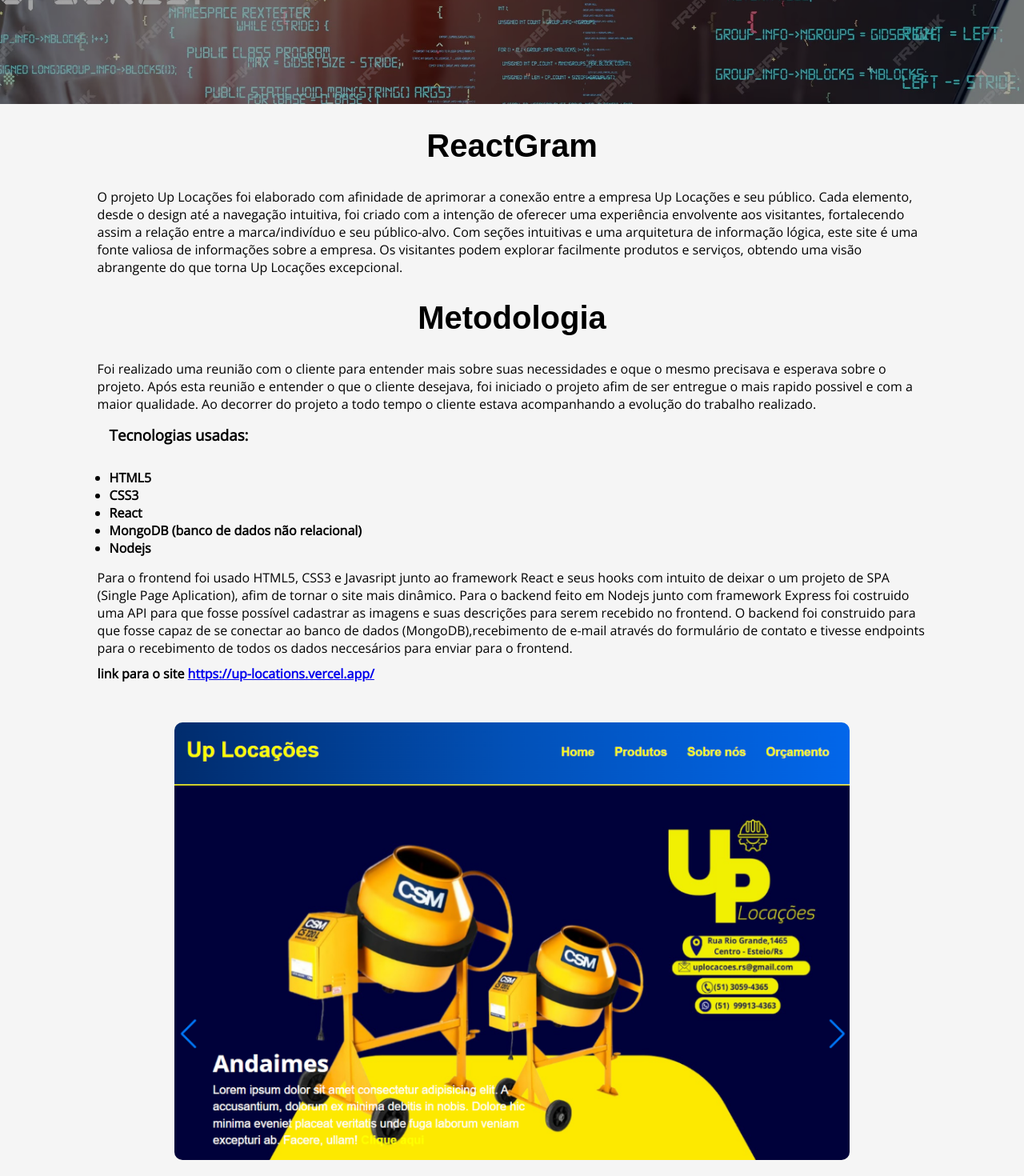
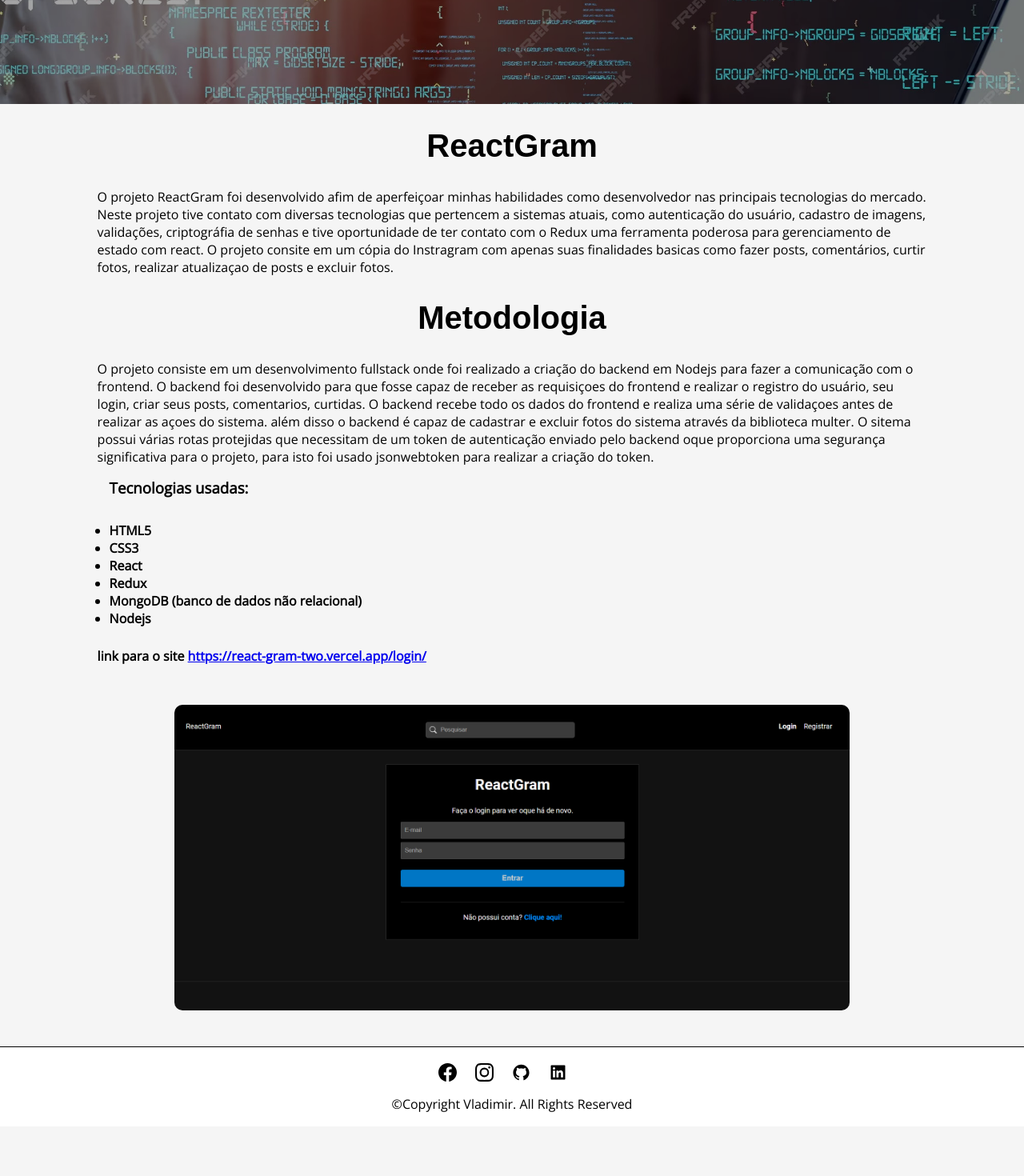
Before and after one commit to VladimirMonteiro/portifolio, a React (Vite) app: page /projetos/ReactGram in a window 1280 px wide. Shown: the part 200-1670 px from the top of the page at 80% size. After the commit the page ends 1608 px from the top, so only its background shows below. Built offline with nearby package versions, Linux system fonts and the light colour scheme.

Commit message:
New project

```diff
--- /dev/null
+++ b/pages/projectsPage/ReactGram.jsx
@@ -0,0 +1,58 @@
+import './ProjectPage.module.css'
+
+
+import styles from './ProjectPage.module.css'
+import ambiente from '../../src/assets/teste22.jpeg'
+import BackgroundImage from '../../src/components/backgroundImage/BackgroundImage'
+import ReactGramImage from '../../src/assets/reactGram.png'
+import teste from '../../src/assets/gif.gif'
+
+
+
+
+
+
+
+
+
+const ReactGram = ()=> {
+
+
+
+    return(
+        <section className={styles.container}>
+
+                <BackgroundImage image={ambiente} width='100%' height='250px' color='rgba(0, 0, 0, 0.356)' />
+            <div className={styles.description}>
+
+                <h2>ReactGram</h2>
+
+                <p>O projeto ReactGram foi desenvolvido afim de aperfeiçoar minhas habilidades como desenvolvedor nas principais tecnologias do mercado. Neste projeto tive contato com diversas tecnologias que pertencem a sistemas atuais, como autenticação do usuário, cadastro de imagens, validações, criptográfia de senhas e tive oportunidade de ter contato com o Redux uma ferramenta poderosa para gerenciamento de estado com react. O projeto consite em um cópia do Instragram com apenas suas finalidades basicas como fazer posts, comentários, curtir fotos, realizar atualizaçao de posts e excluir fotos.
+                </p>
+
+                <h2>Metodologia</h2>
+                <p>O projeto consiste em um desenvolvimento fullstack onde foi realizado a criação do backend em Nodejs para fazer a comunicação com o frontend. O backend foi desenvolvido para que fosse capaz de receber as requisiçoes do frontend e realizar o registro do usuário, seu login, criar seus posts, comentarios, curtidas. O backend recebe todo os dados do frontend e realiza uma série de validaçoes antes de realizar as açoes do sistema. além disso o backend é capaz de cadastrar e excluir fotos do sistema através da biblioteca multer. O sitema possui várias rotas protejidas que necessitam de um token de autenticação enviado pelo backend oque proporciona uma segurança significativa para o projeto, para isto foi usado jsonwebtoken para realizar a criação do token.</p>
+                <h3>Tecnologias usadas:</h3>
+                <ul>
+                    <li>HTML5</li>
+                    <li>CSS3</li>
+                    <li>React</li>
+                    <li>Redux</li>
+                    <li>MongoDB (banco de dados não relacional)</li>
+                    <li>Nodejs</li>
+                </ul>
+
+                <p style={{margin: '10px 0', fontWeight: 'bold'}}>link para o site <a href="https://react-gram-two.vercel.app/login" target='_blank'>https://react-gram-two.vercel.app/login/</a></p>
+            </div>
+            <div className={styles.image_project}>
+                <img src={ReactGramImage} alt={'ReactGram'} />
+
+
+            </div>
+
+        </section>
+    )
+}
+
+
+export default ReactGram
--- a/pages/projectsPage/ProjectsPage.jsx
+++ b/pages/projectsPage/UpLocacoes.jsx
@@ -3,7 +3,9 @@
 import BackgroundImage from '../../src/components/backgroundImage/BackgroundImage'
 import up_locaçoes from '../../src/assets/teste3.png'
 
-import {useLocation} from 'react-router-dom'
+
+
+//Components
 
 
 
@@ -11,12 +13,9 @@
 
 
 
-const ProjectsPage = ()=> {
+const UpLocacoes = ()=> {
 
-    const location = useLocation()
 
-    const nameProject = location.pathname.split('/').pop().replace('_',' ')
-    console.log(nameProject)
 
     return(
         <section className={styles.container}>
@@ -24,7 +23,7 @@
                 <BackgroundImage image={ambiente} width='100%' height='250px' color='rgba(0, 0, 0, 0.356)' />
             <div className={styles.description}>
 
-                <h2>{nameProject}</h2>
+                <h2>Up Locações</h2>
 
                 <p>O projeto Up Locações foi elaborado com afinidade de aprimorar a conexão entre a empresa Up Locações e seu público. Cada elemento, desde o design até a navegação intuitiva, foi criado com a intenção de oferecer uma experiência envolvente aos visitantes, fortalecendo assim a relação entre a marca/indivíduo e seu público-alvo. Com seções intuitivas e uma arquitetura de informação lógica, este site é uma fonte valiosa de informações sobre a empresa. Os visitantes podem explorar facilmente produtos e serviços, obtendo uma visão abrangente do que torna Up Locações excepcional.</p>
 
@@ -42,7 +41,7 @@
                 <p style={{margin: '10px 0', fontWeight: 'bold'}}>link para o site <a href="https://up-locations.vercel.app/" target='_blank'>https://up-locations.vercel.app/</a></p>
             </div>
             <div className={styles.image_project}>
-                <img src={up_locaçoes} alt={nameProject} />
+                <img src={up_locaçoes} alt={'Up-Locaçoes'} />
 
             </div>
 
@@ -51,4 +50,4 @@
 }
 
 
-export default ProjectsPage
+export default UpLocacoes
--- a/src/components/about/About.jsx
+++ b/src/components/about/About.jsx
@@ -40,7 +40,7 @@
                 </div>
                 <div className={styles.about_text}>
                     <h2><span>Sobre mim</span></h2>
-                    <p>Desde que me interessei por programação, estudo diariamente para conseguir minha primeira oportunidade. Há 8 meses venho desenvolvendo diversos projetos para colocar em prática todo meu conhecimento e tenho certeza que estou pronto para integrar seu time de programadores. Tenho facilidade de aprendizado, boa comunicação e a todo momento procuro melhorar cada vez mais</p>
+                    <p>Desde que me interessei por programação, estudo diariamente para aperfeiçoar minhas. Há 8 meses venho desenvolvendo diversos projetos para colocar em prática todo meu conhecimento e tenho certeza que estou pronto para integrar seu time de programadores. Tenho facilidade de aprendizado, boa comunicação e a todo momento procuro melhorar cada vez mais</p>
 
                 </div>
 
--- a/src/components/projectCard/ProjectCard.jsx
+++ b/src/components/projectCard/ProjectCard.jsx
@@ -16,7 +16,7 @@
 
             ) : (
                 <div>
-                    <span>shortly...</span>
+                    <span>Em breve...</span>
                 </div>
             )}
 
--- a/src/components/projectCard/ProjectCard.module.css
+++ b/src/components/projectCard/ProjectCard.module.css
@@ -10,7 +10,7 @@
 }
 .project_card_false{
     background-color: white;
-    min-width: 370px;
+    min-width: 350px;
     height: 300px;
     margin: 50px 30px;
     border-radius: 10px;
@@ -30,6 +30,7 @@
     width: 100%;
     background-repeat: no-repeat;
     background-size: cover;
+    background-position: center;
     height: 300px;
     border-radius: 10px;
     cursor: pointer;
--- a/src/components/projects/Projects.jsx
+++ b/src/components/projects/Projects.jsx
@@ -5,6 +5,7 @@
 //images
 
 import upLocaçoes from '../../assets/teste3.png'
+import reactGram from '../../assets/reactGram.png'
 
 const Projects = ()=> {
     return(
@@ -15,8 +16,8 @@
                 <p>Projetos realizados</p>
             </div>
             <div className={styles.projects_container}>
-                <ProjectCard done={true} image ={upLocaçoes} projectName='Up_Locacoes'/>
-                <ProjectCard done={false}/>
+                <ProjectCard done={true} image ={upLocaçoes} projectName='Up-Locacoes'/>
+                <ProjectCard done={true} image={reactGram} projectName='ReactGram'/>
                 <ProjectCard done={false}/>
             </div>
 
```
Also changed, not shown: src/main.jsx (+8 -3 lines), pages/projectsPage/ProjectPage.module.css (line endings or trailing spaces), src/assets/gif.gif (added), src/assets/reactGram.png (added).
